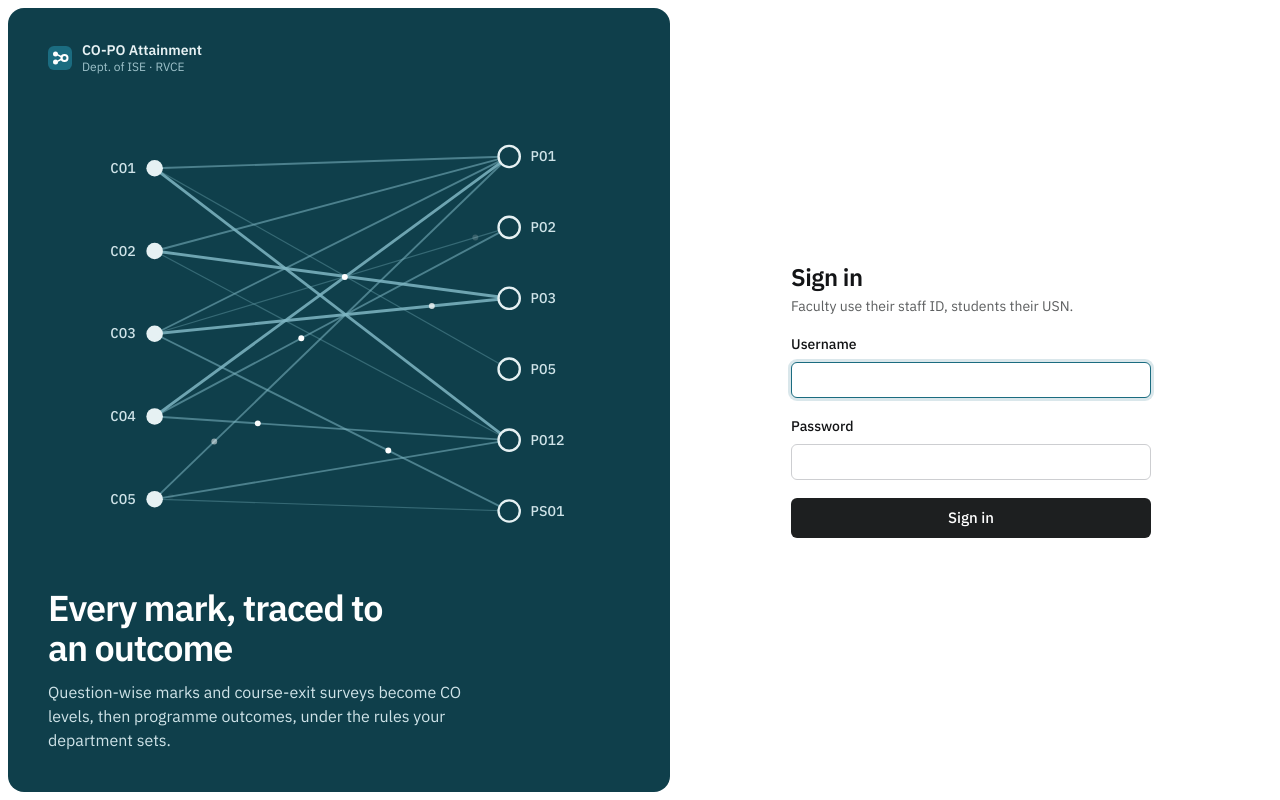
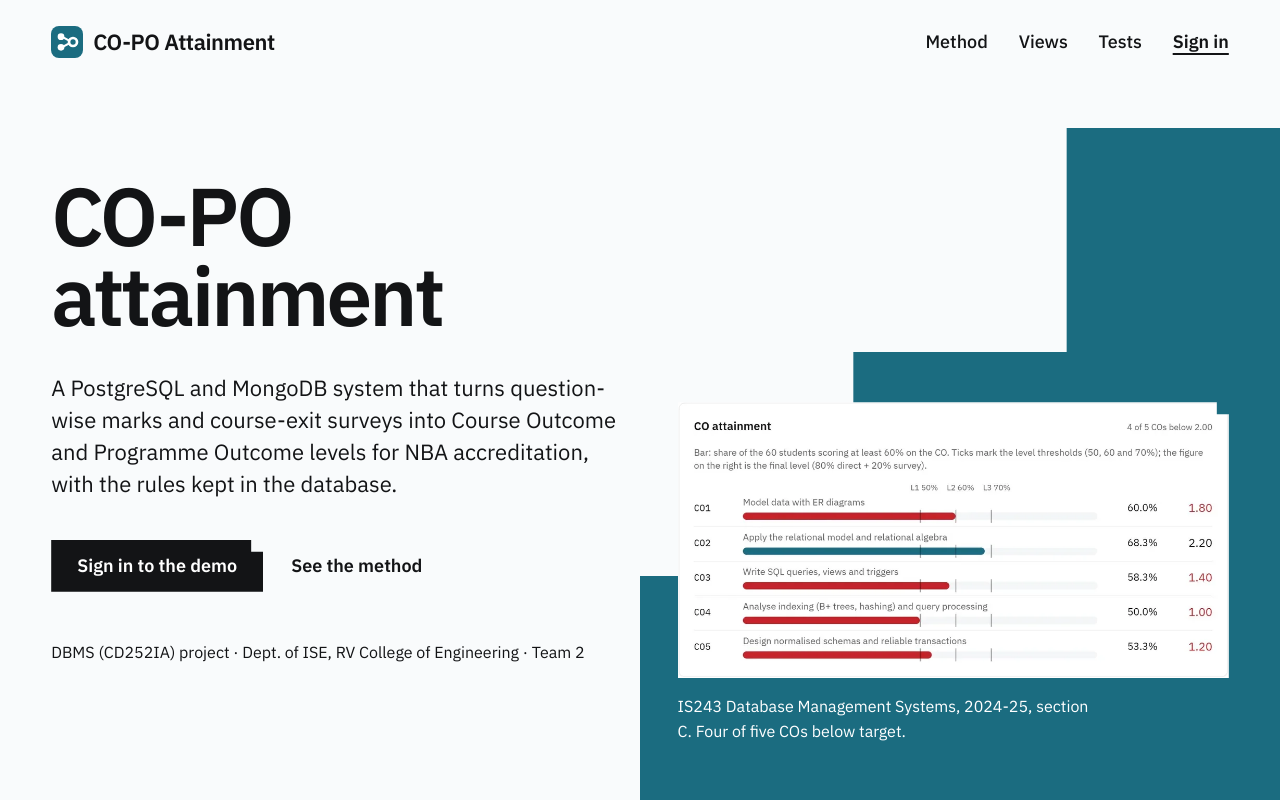
Before and after one commit to dreamybear66/CO-PO-Attainment-system, a React (Vite) app in the folder web/: page / in a window 1280 px wide. Shown: the top 800 px of the page. Built offline with nearby package versions, Linux system fonts and the light colour scheme.

Commit message:
feat(web): show the landing page to signed-out visitors at /
Every other path still shows sign-in, so deep links ask to sign in. A demo login chosen on the landing page arrives as ?u= and fills the username.

```diff
--- a/web/src/App.tsx
+++ b/web/src/App.tsx
@@ -3,6 +3,7 @@ import { useAuth } from './auth'
 import { Shell } from './components/Shell'
 import { SkeletonRows } from './components/States'
 import { Actions } from './pages/Actions'
+import { Landing } from './pages/Landing'
 import { Login } from './pages/Login'
 import { Offering } from './pages/Offering'
 import { Offerings } from './pages/Offerings'
@@ -13,7 +14,15 @@ import { Trends } from './pages/Trends'
 export default function App() {
   const { user, ready } = useAuth()
   if (!ready) return <div style={{ padding: 24 }}><SkeletonRows rows={3} /></div>
-  if (!user) return <Login />
+  if (!user) {
+    // Signed out: the landing page at /, the sign-in screen everywhere else (so deep links still ask to sign in).
+    return (
+      <Routes>
+        <Route path="/" element={<Landing />} />
+        <Route path="*" element={<Login />} />
+      </Routes>
+    )
+  }
   if (user.role === 'student') {
     return (
       <Shell>
--- a/web/src/pages/Login.tsx
+++ b/web/src/pages/Login.tsx
@@ -67,7 +67,8 @@ const rise = {
 
 export function Login() {
   const { login } = useAuth()
-  const [username, setUsername] = useState('')
+  // The landing page hands over a chosen demo login as ?u=…
+  const [username, setUsername] = useState(() => new URLSearchParams(window.location.search).get('u') ?? '')
   const [password, setPassword] = useState('')
   const [error, setError] = useState<string | null>(null)
   const [busy, setBusy] = useState(false)
@@ -101,11 +102,11 @@ export function Login() {
           </motion.div>
           <motion.div className="field" variants={rise} custom={1}>
             <label htmlFor="u">Username</label>
-            <input id="u" className="input" autoComplete="username" value={username} onChange={(e) => setUsername(e.target.value)} required autoFocus />
+            <input id="u" className="input" autoComplete="username" value={username} onChange={(e) => setUsername(e.target.value)} required autoFocus={!username} />
           </motion.div>
           <motion.div className="field" variants={rise} custom={2}>
             <label htmlFor="p">Password</label>
-            <input id="p" className="input" type="password" autoComplete="current-password" value={password} onChange={(e) => setPassword(e.target.value)} required />
+            <input id="p" className="input" type="password" autoComplete="current-password" value={password} onChange={(e) => setPassword(e.target.value)} required autoFocus={Boolean(username)} />
           </motion.div>
           {error && (
             <motion.div id="login-error" className="error-box" role="alert"
```
